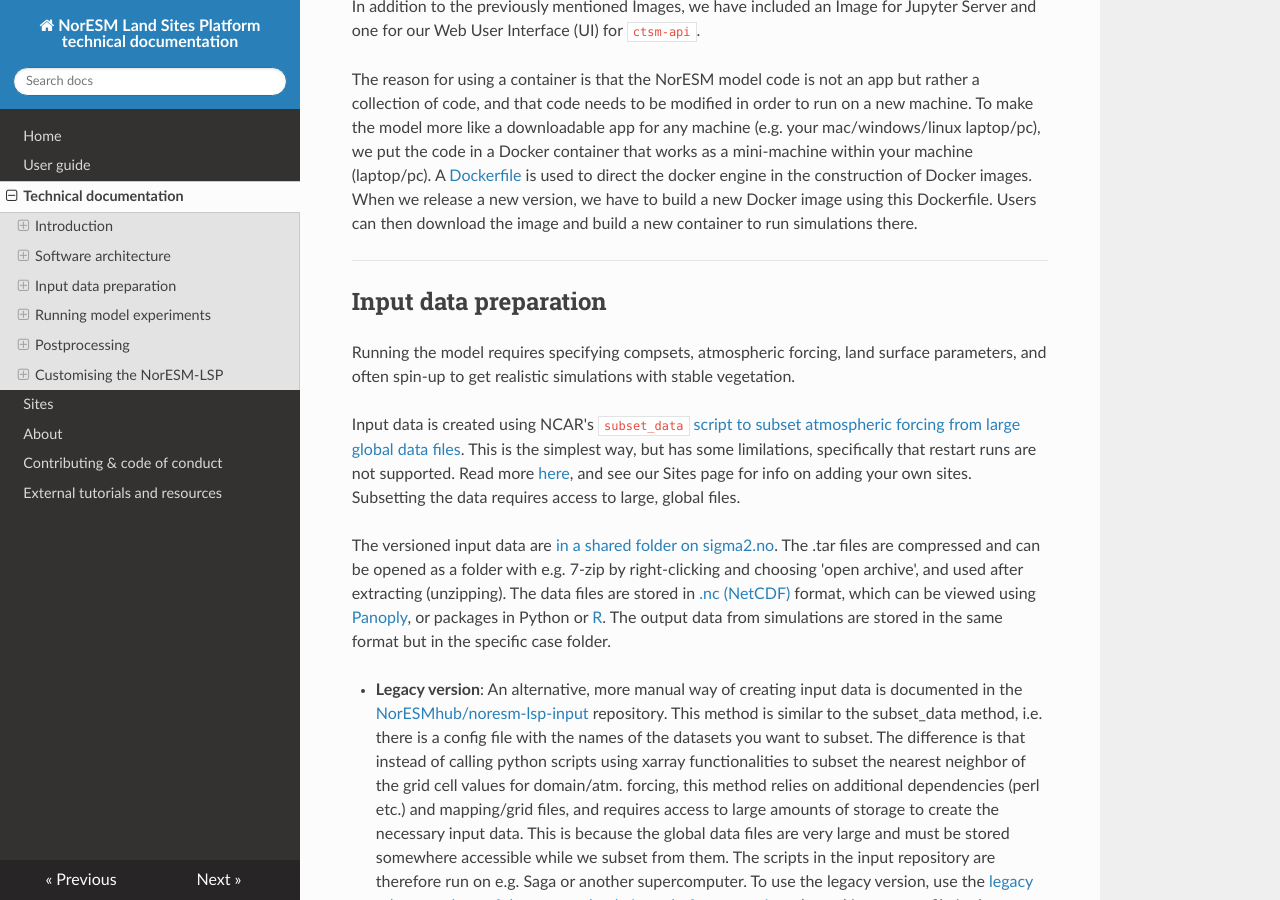
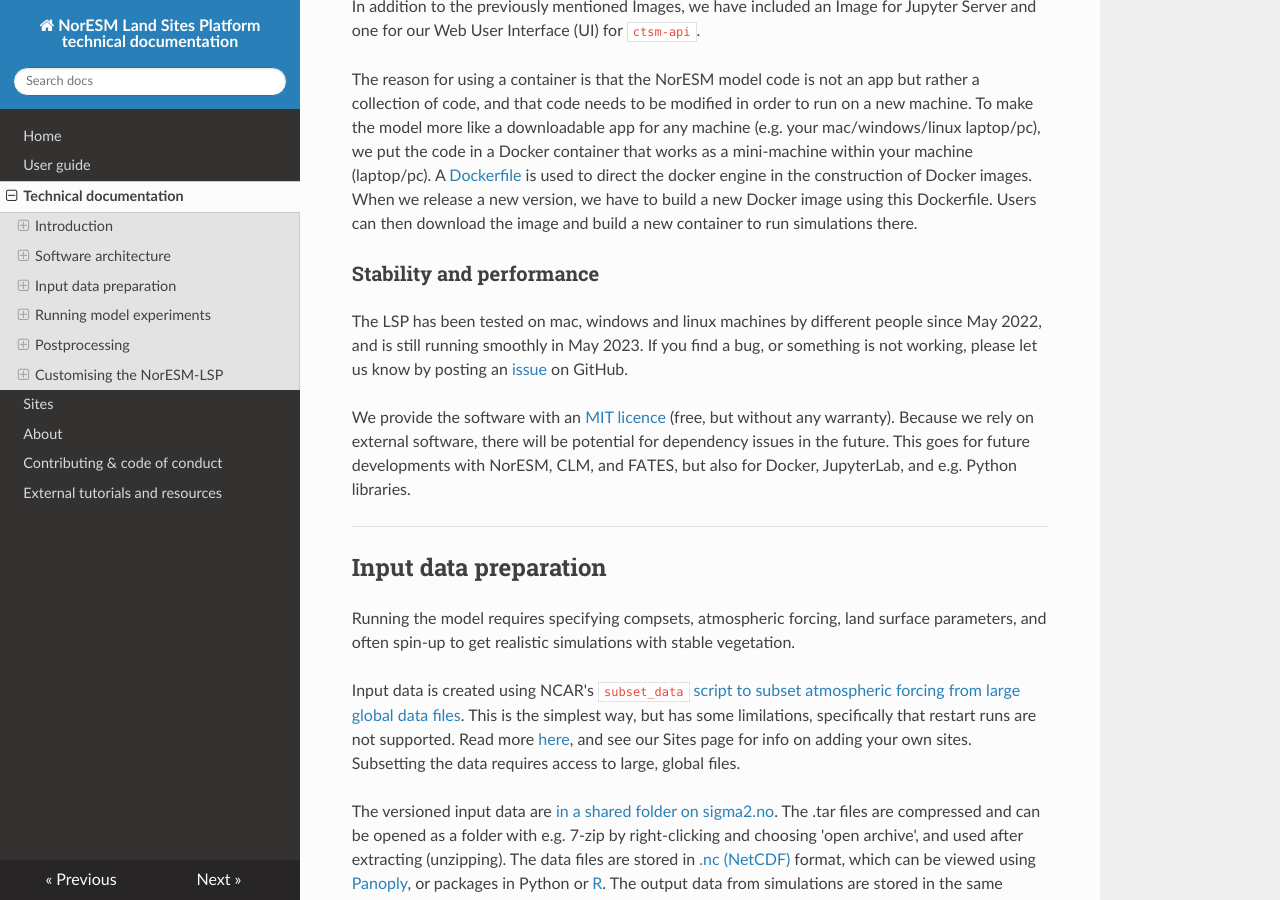
Before and after one commit to NorESMhub/noresm-land-sites-platform, an MkDocs documentation site: the page built from docs/documentation.md, in a window 1280 px wide and 900 px high, scrolled down 6704 px. Built offline with MkDocs 1.6.1, drawn with Linux system fonts in a browser that asks for light colours; nearby versions of some CDN libraries.

Commit message:
Update documentation.md

````diff
--- a/docs/documentation.md
+++ b/docs/documentation.md
@@ -123,6 +123,11 @@ In addition to the previously mentioned Images, we have included an Image for Ju
 
 The reason for using a container is that the NorESM model code is not an app but rather a collection of code, and that code needs to be modified in order to run on a new machine. To make the model more like a downloadable app for any machine (e.g. your mac/windows/linux laptop/pc), we put the code in a Docker container that works as a mini-machine within your machine (laptop/pc). A [Dockerfile](https://docs.docker.com/get-started/overview/ "a text document that contains all the commands a user could call on the command line to assemble an image") is used to direct the docker engine in the construction of Docker images. When we release a new version, we have to build a new Docker image using this Dockerfile. Users can then download the image and build a new container to run simulations there.
 
+### Stability and performance
+
+The LSP has been tested on mac, windows and linux machines by different people since May 2022, and is still running smoothly in May 2023. If you find a bug, or something is not working, please let us know by posting an [issue](https://github.com/NorESMhub/noresm-land-sites-platform/issues) on GitHub.
+
+We provide the software with an [MIT licence](https://github.com/NorESMhub/noresm-land-sites-platform/blob/main/LICENSE) (free, but without any warranty). Because we rely on external software, there will be potential for dependency issues in the future. This goes for future developments with NorESM, CLM, and FATES, but also for Docker, JupyterLab, and e.g. Python libraries.
 
 **************************************
 
@@ -430,7 +435,6 @@ scp -r ubuntu@158.37.65.123:/home/ubuntu/noresm-land-sites-platform/resources/ca
 ```
 Be aware that model outputs for long simulations can result in large file sizes; make sure you have enough space available on your disk.
 
-
 **************************************
 
 *This is the end of the technical documentation. Do you see a mistake, did we forget to describe something, or do you have more questions? Please let us know by posting an [issue](https://github.com/NorESMhub/noresm-land-sites-platform/issues)*
````
